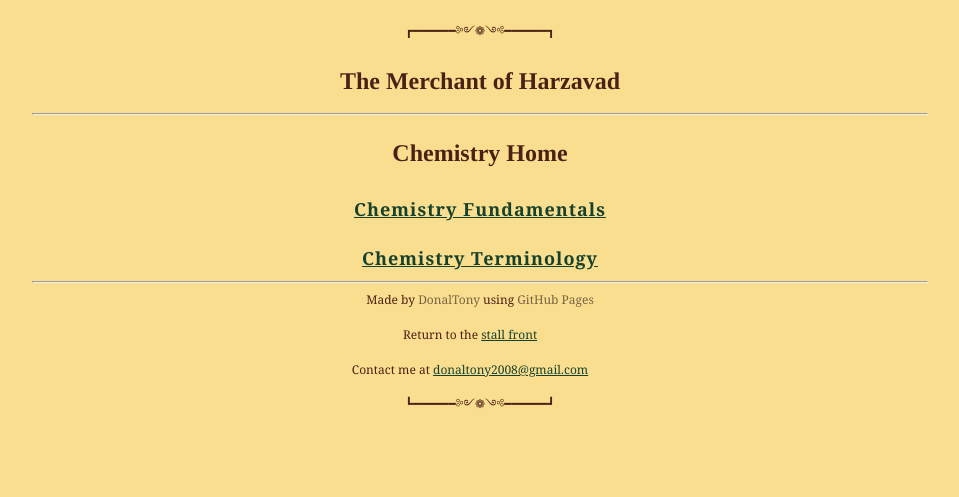
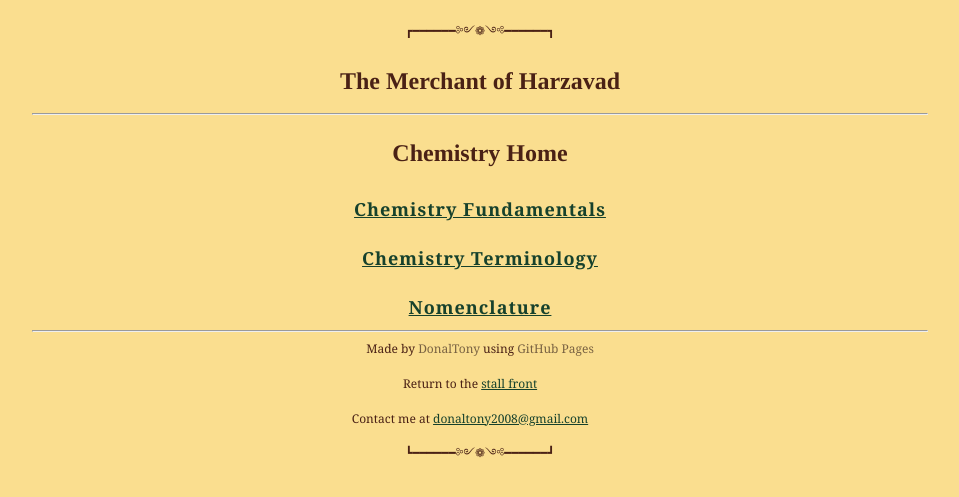
Before and after one commit to dvaraka/the-merchant, a Jekyll site: the page built from notes/year9/science/chemistry/chemistry-home.md, in a window 1280 px wide. Shown: the top 497 px of the page, without its empty margins (160-1119 px from the left). Built offline with Jekyll 4.4.1, drawn with Linux system fonts in a browser that asks for light colours; our own code applies the rules of GitHub Pages for plain Markdown files.

Commit message:
Update chemistry-home.md

```diff
--- a/notes/year9/science/chemistry/chemistry-home.md
+++ b/notes/year9/science/chemistry/chemistry-home.md
@@ -7,3 +7,5 @@
 ## [Chemistry Fundamentals](/the-merchant/notes/year9/science/chemistry/chemistry-fundamentals.html)
 
 ## [Chemistry Terminology](/the-merchant/notes/year9/science/chemistry/chemistry-terminology.html)
+
+## [Nomenclature](/the-merchant/notes/year9/science/chemistry/naming-compounds.md)
```
